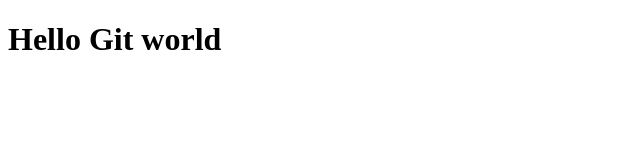
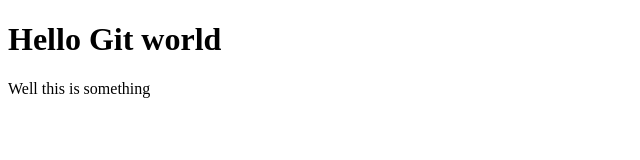
Before and after one commit to Bee-pil27/amazing-stuff, a plain HTML site: page index.html in a window 1280 px wide. Shown: the whole page, without its empty margins (0-640 px from the left). Drawn offline with Linux system fonts and the light colour scheme.

Commit message:
included a paragraph to html

```diff
--- a/index.html
+++ b/index.html
@@ -7,5 +7,6 @@
   </head>
   <body>
     <h1>Hello Git world</h1>
+    <p>Well this is something</p>
   </body>
 </html>
```
